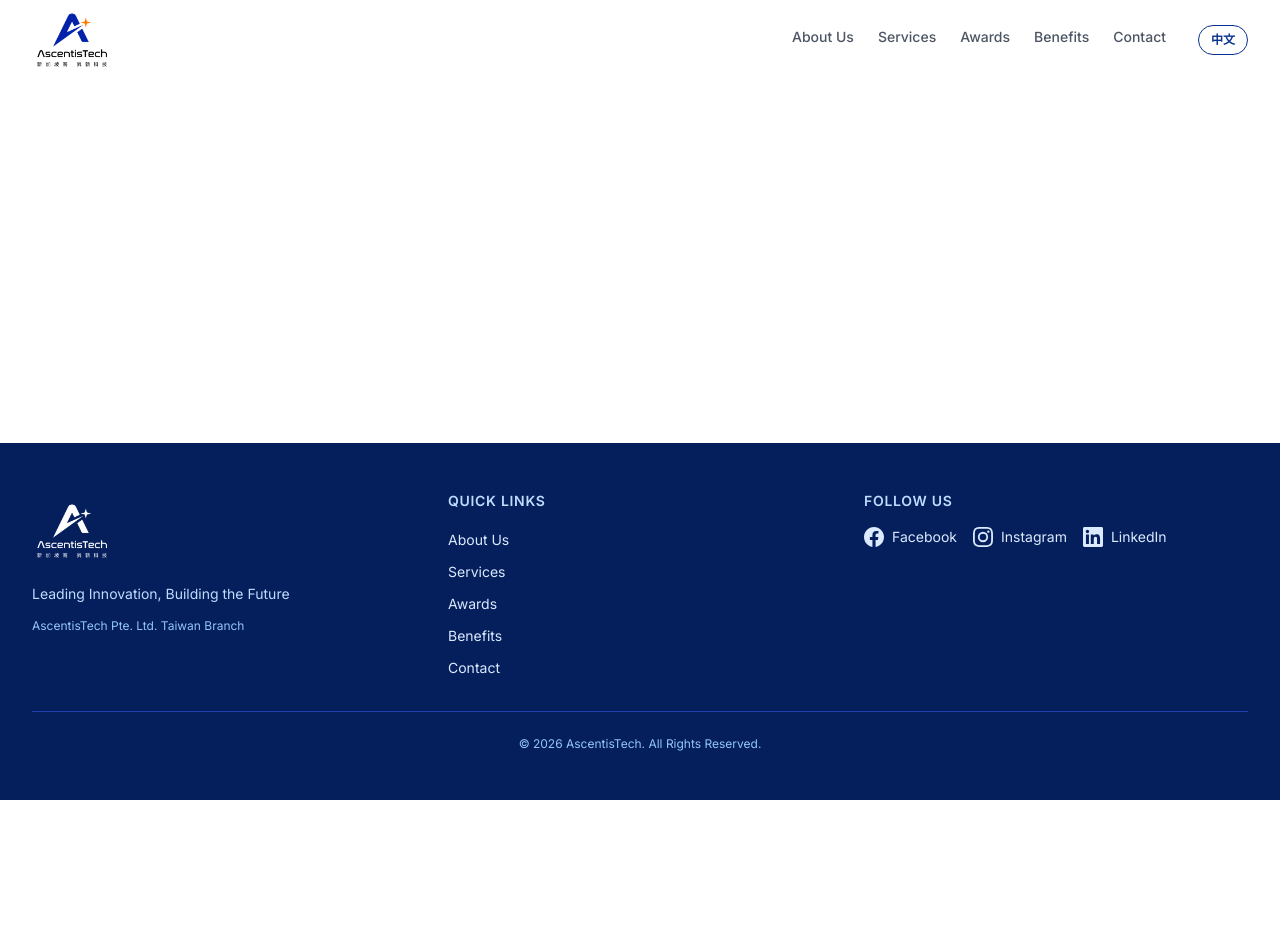
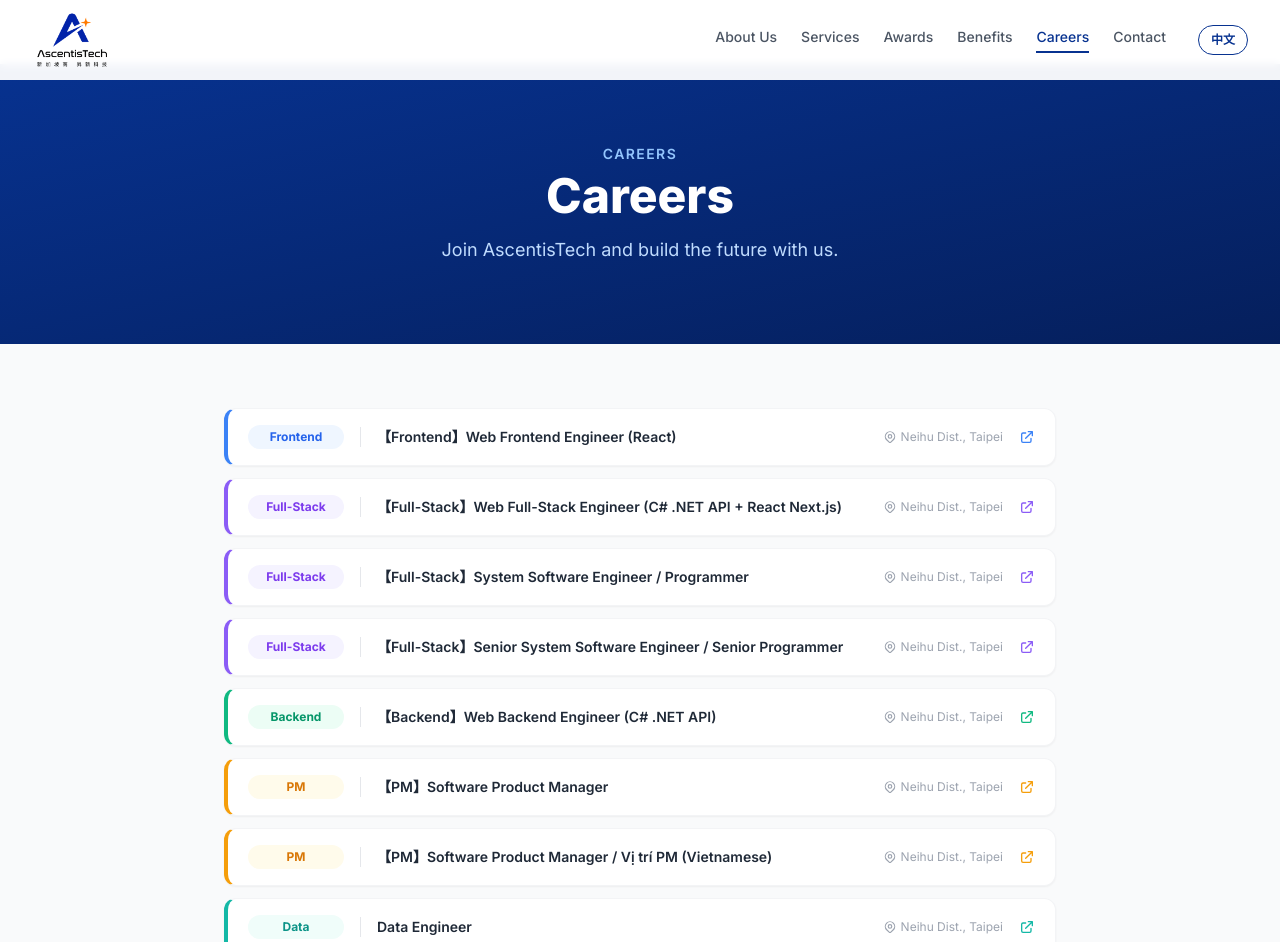
Before and after one commit to PendyChan/at, a React (Vite) app: page /careers in a window 1280 px wide. Shown: the top 942 px of the page. Before the commit the page ends 800 px from the top, so only its background shows below. Built offline with nearby package versions, Linux system fonts and the light colour scheme.

Commit message:
feat: add career page

```diff
--- a/src/App.jsx
+++ b/src/App.jsx
@@ -7,6 +7,7 @@
 import Services from './pages/Services'
 import Awards from './pages/Awards'
 import Benefits from './pages/Benefits'
+import Careers from './pages/Careers'
 import Contact from './pages/Contact'
 
 function ScrollToTop() {
@@ -61,6 +62,7 @@
             <Route path="/services" element={<Services />} />
             <Route path="/awards" element={<Awards />} />
             <Route path="/benefits" element={<Benefits />} />
+            <Route path="/careers" element={<Careers />} />
             <Route path="/contact" element={<Contact />} />
           </Routes>
         </main>
--- a/src/components/Footer.jsx
+++ b/src/components/Footer.jsx
@@ -9,6 +9,7 @@
     { to: '/services', label: t('nav.services') },
     { to: '/awards', label: t('nav.awards') },
     { to: '/benefits', label: t('nav.benefits') },
+    { to: '/careers', label: t('nav.careers') },
     { to: '/contact', label: t('nav.contact') },
   ]
 
--- a/src/components/Navbar.jsx
+++ b/src/components/Navbar.jsx
@@ -27,6 +27,7 @@
     { to: '/services', label: t('nav.services') },
     { to: '/awards', label: t('nav.awards') },
     { to: '/benefits', label: t('nav.benefits') },
+    { to: '/careers', label: t('nav.careers') },
     { to: '/contact', label: t('nav.contact') },
   ]
 
--- a/src/i18n/en.js
+++ b/src/i18n/en.js
@@ -4,6 +4,7 @@
     services: 'Services',
     awards: 'Awards',
     benefits: 'Benefits',
+    careers: 'Careers',
     contact: 'Contact',
   },
   hero: {
@@ -79,11 +80,13 @@
     cat1_title: 'Bonuses & Gifts',
     cat1_i1: 'Year-End Bonus',
     cat1_i2: 'Festival Bonuses & Gifts',
+    cat1_i3: 'Long Service Bonus',
     cat2_title: 'Leave Policy',
     cat2_i1: 'Weekends Off',
     cat2_i2: 'Birthday Leave',
     cat2_i3: 'Paid Sick Leave',
     cat2_i4: 'Extra Annual Leave',
+    cat2_i5: 'Flex Time',
     cat3_title: 'Office Perks',
     cat3_i1: 'Snack Bar',
     cat3_i2: 'Coffee Bar',
@@ -93,6 +96,7 @@
     cat4_i1: 'Company Trip',
     cat4_i2: 'Team Building',
     cat4_i3: 'Birthday Parties',
+    cat4_i4: 'Club Activities',
     cat5_title: 'Care Allowances',
     cat5_i1: 'Wedding Gift',
     cat5_i2: 'Birth Allowance',
@@ -101,6 +105,27 @@
     cat6_i1: 'Labor & Health Insurance',
     cat6_i2: 'Group Insurance',
     cat6_i3: 'Health Checkup',
+    cat7_title: 'Career Learning',
+    cat7_i1: 'Specialized Course',
+    cat7_i2: 'Internal Sharing',
+    cat7_i3: 'Study Space',
+    cat7_i4: 'Language Program',
+  },
+  careers: {
+    title: 'Careers',
+    subtitle: 'Join AscentisTech and build the future with us.',
+    location: 'Neihu Dist., Taipei',
+    apply: 'View Job',
+    j1:  '【Frontend】Web Frontend Engineer (React)',
+    j2:  '【Full-Stack】Web Full-Stack Engineer (C# .NET API + React Next.js)',
+    j3:  '【Backend】Web Backend Engineer (C# .NET API)',
+    j4:  '【Full-Stack】System Software Engineer / Programmer',
+    j5:  '【Full-Stack】Senior System Software Engineer / Senior Programmer',
+    j6:  '【PM】Software Product Manager',
+    j7:  '【PM】Software Product Manager / Vị trí PM (Vietnamese)',
+    j8:  'Data Engineer',
+    j9:  '【Product】UI / UX Designer',
+    j10: '【Product】UX Researcher',
   },
   contact: {
     title: 'Contact Us',
--- a/src/i18n/zh.js
+++ b/src/i18n/zh.js
@@ -4,6 +4,7 @@
     services: '產品服務',
     awards: '榮耀成就',
     benefits: '員工福利',
+    careers: '招募人才',
     contact: '聯絡我們',
   },
   hero: {
@@ -79,11 +80,13 @@
     cat1_title: '獎金禮品',
     cat1_i1: '年終獎金',
     cat1_i2: '三節獎金/禮品',
+    cat1_i3: '久任獎金',
     cat2_title: '休假制度',
     cat2_i1: '週休二日',
     cat2_i2: '生日假',
     cat2_i3: '不扣薪病假',
     cat2_i4: '優於勞基法特休',
+    cat2_i5: '彈性上下班',
     cat3_title: '生活機能',
     cat3_i1: '零食櫃',
     cat3_i2: '咖啡吧',
@@ -93,6 +96,7 @@
     cat4_i1: '國外員工旅遊',
     cat4_i2: '部門團建',
     cat4_i3: '慶生會',
+    cat4_i4: '多元化社團活動',
     cat5_title: '關懷禮金',
     cat5_i1: '結婚禮金',
     cat5_i2: '生育津貼',
@@ -101,6 +105,27 @@
     cat6_i1: '勞健保',
     cat6_i2: '員工團體保險',
     cat6_i3: '員工體檢',
+    cat7_title: '職涯學習',
+    cat7_i1: '專業課程',
+    cat7_i2: '內部分享',
+    cat7_i3: '圖書空間',
+    cat7_i4: '語言進修',
+  },
+  careers: {
+    title: '招募人才',
+    subtitle: '加入昇新科技，與優秀的夥伴一起打造未來。',
+    location: '台北市內湖區',
+    apply: '查看職缺',
+    j1:  '【Frontend】Web前端工程師 (React)',
+    j2:  '【Full-Stack】Web全端工程師 (C# .NET API + React Next.js)',
+    j3:  '【Backend】Web後端工程師 (C# .NET API)',
+    j4:  '【Full-Stack】System Software Engineer / Programmer 軟體工程師',
+    j5:  '【Full-Stack】Senior System Software Engineer / Senior Programmer 資深軟體工程師',
+    j6:  '【PM】Software Product Manager / 軟體產品經理',
+    j7:  '【PM】Software Product Manager / Vị trí PM（越南語職缺）',
+    j8:  'Data Engineer 資料工程師',
+    j9:  '【Product】UI / UX Designer',
+    j10: '【Product】UX Researcher / 使用者經驗研究員',
   },
   contact: {
     title: '聯絡我們',
--- a/src/pages/Benefits.jsx
+++ b/src/pages/Benefits.jsx
@@ -2,12 +2,13 @@
 import { useTranslation } from 'react-i18next'
 
 const categories = [
-  { key: 'cat1', items: ['i1', 'i2'] },
-  { key: 'cat2', items: ['i1', 'i2', 'i3', 'i4'] },
+  { key: 'cat1', items: ['i1', 'i2', 'i3'] },
+  { key: 'cat2', items: ['i1', 'i2', 'i3', 'i4', 'i5'] },
   { key: 'cat3', items: ['i1', 'i2', 'i3', 'i4'] },
-  { key: 'cat4', items: ['i1', 'i2', 'i3'] },
+  { key: 'cat4', items: ['i1', 'i2', 'i3', 'i4'] },
   { key: 'cat5', items: ['i1', 'i2', 'i3'] },
   { key: 'cat6', items: ['i1', 'i2', 'i3'] },
+  { key: 'cat7', items: ['i1', 'i2', 'i3', 'i4'] },
 ]
 
 // Circles scattered across the full page: pos is CSS position props
@@ -91,12 +92,35 @@
 
       {/* Benefits Grid */}
       <section className="relative z-10 py-20" style={{ pointerEvents: 'none' }}>
-        <div className="max-w-5xl mx-auto px-4 sm:px-6 lg:px-8">
-          <div className="grid sm:grid-cols-2 lg:grid-cols-3 gap-6">
-            {categories.map((cat) => (
+        <div className="max-w-5xl mx-auto px-4 sm:px-6 lg:px-8 space-y-6">
+          {/* First row: 4 cards */}
+          <div className="grid grid-cols-2 lg:grid-cols-4 gap-6">
+            {categories.slice(0, 4).map((cat) => (
               <div
                 key={cat.key}
                 className="bg-white/90 backdrop-blur-sm rounded-2xl p-6 border border-gray-100 shadow-md hover:shadow-lg transition-shadow"
+                style={{ pointerEvents: 'auto' }}
+              >
+                <h3 className="text-xl font-bold text-gray-900 mb-4">
+                  {t(`benefits.${cat.key}_title`)}
+                </h3>
+                <ul className="space-y-2">
+                  {cat.items.map((item) => (
+                    <li key={item} className="flex items-center gap-2 text-sm text-gray-600">
+                      <span className="w-1.5 h-1.5 rounded-full bg-brand-blue flex-shrink-0" />
+                      {t(`benefits.${cat.key}_${item}`)}
+                    </li>
+                  ))}
+                </ul>
+              </div>
+            ))}
+          </div>
+          {/* Second row: 3 cards centered */}
+          <div className="flex flex-wrap justify-center gap-6">
+            {categories.slice(4).map((cat) => (
+              <div
+                key={cat.key}
+                className="bg-white/90 backdrop-blur-sm rounded-2xl p-6 border border-gray-100 shadow-md hover:shadow-lg transition-shadow w-full sm:w-[calc(50%-12px)] lg:w-[calc(25%-18px)]"
                 style={{ pointerEvents: 'auto' }}
               >
                 <h3 className="text-xl font-bold text-gray-900 mb-4">
--- /dev/null
+++ b/src/pages/Careers.jsx
@@ -0,0 +1,103 @@
+import { useTranslation } from 'react-i18next'
+
+const jobs = [
+  { key: 'j1',  tag: 'Frontend',    url: 'https://www.104.com.tw/job/8sewq' },
+  { key: 'j2',  tag: 'Full-Stack',  url: 'https://www.104.com.tw/job/8sex6' },
+  { key: 'j4',  tag: 'Full-Stack',  url: 'https://www.104.com.tw/job/8sn2d' },
+  { key: 'j5',  tag: 'Full-Stack',  url: 'https://www.104.com.tw/job/8sn3e' },
+  { key: 'j3',  tag: 'Backend',     url: 'https://www.104.com.tw/job/8sexf' },
+  { key: 'j6',  tag: 'PM',          url: 'https://www.104.com.tw/job/8seyw' },
+  { key: 'j7',  tag: 'PM',          url: 'https://www.104.com.tw/job/8v9u8' },
+  { key: 'j8',  tag: 'Data',        url: 'https://www.104.com.tw/job/8x352' },
+  { key: 'j9',  tag: 'Product',     url: 'https://www.104.com.tw/job/8ugv8' },
+  { key: 'j10', tag: 'Product',     url: 'https://www.104.com.tw/job/8sn4l' },
+]
+
+const tagAccents = {
+  Frontend:     { border: '#3b82f6', bg: '#eff6ff', text: '#2563eb' },
+  'Full-Stack':  { border: '#8b5cf6', bg: '#f5f3ff', text: '#7c3aed' },
+  Backend:      { border: '#10b981', bg: '#ecfdf5', text: '#059669' },
+  PM:           { border: '#f59e0b', bg: '#fffbeb', text: '#d97706' },
+  Data:         { border: '#14b8a6', bg: '#f0fdfa', text: '#0d9488' },
+  Product:      { border: '#f43f5e', bg: '#fff1f2', text: '#e11d48' },
+}
+
+export default function Careers() {
+  const { t } = useTranslation()
+
+  return (
+    <div className="pt-16">
+
+      {/* Header */}
+      <div className="bg-gradient-to-br from-brand-blue to-brand-blue-dark py-20">
+        <div className="max-w-7xl mx-auto px-4 sm:px-6 lg:px-8 text-center">
+          <p className="text-blue-300 font-semibold text-sm uppercase tracking-widest mb-2">
+            Careers
+          </p>
+          <h1 className="text-4xl sm:text-5xl font-extrabold text-white mb-4">
+            {t('careers.title')}
+          </h1>
+          <p className="text-blue-200 max-w-2xl mx-auto text-lg">
+            {t('careers.subtitle')}
+          </p>
+        </div>
+      </div>
+
+      {/* Job Listings */}
+      <section className="py-16 bg-gray-50">
+        <div className="max-w-4xl mx-auto px-4 sm:px-6 lg:px-8">
+          <div className="flex flex-col gap-3">
+            {jobs.map((job) => {
+              const accent = tagAccents[job.tag] ?? { border: '#6b7280', bg: '#f9fafb', text: '#4b5563' }
+              return (
+                <a
+                  key={job.key}
+                  href={job.url}
+                  target="_blank"
+                  rel="noopener noreferrer"
+                  className="group flex items-center gap-4 rounded-xl px-5 py-4 bg-white border border-gray-100 shadow-sm hover:shadow-md transition-all duration-200"
+                  style={{ borderLeft: `4px solid ${accent.border}` }}
+                >
+                  {/* Tag badge */}
+                  <span
+                    className="shrink-0 text-xs font-bold px-2.5 py-1 rounded-full w-24 text-center"
+                    style={{ backgroundColor: accent.bg, color: accent.text }}
+                  >
+                    {job.tag}
+                  </span>
+
+                  {/* Divider */}
+                  <span className="shrink-0 w-px h-5 bg-gray-200" />
+
+                  {/* Title */}
+                  <span className="flex-1 text-sm font-semibold text-gray-800 group-hover:text-gray-950 transition-colors leading-snug">
+                    {t(`careers.${job.key}`)}
+                  </span>
+
+                  {/* Location */}
+                  <span className="shrink-0 hidden sm:flex items-center gap-1 text-xs text-gray-400">
+                    <svg className="w-3.5 h-3.5" fill="none" stroke="currentColor" viewBox="0 0 24 24">
+                      <path strokeLinecap="round" strokeLinejoin="round" strokeWidth={2} d="M17.657 16.657L13.414 20.9a1.998 1.998 0 01-2.827 0l-4.244-4.243a8 8 0 1111.314 0z" />
+                      <path strokeLinecap="round" strokeLinejoin="round" strokeWidth={2} d="M15 11a3 3 0 11-6 0 3 3 0 016 0z" />
+                    </svg>
+                    {t('careers.location')}
+                  </span>
+
+                  {/* Arrow */}
+                  <svg
+                    className="shrink-0 w-4 h-4 text-gray-300 group-hover:translate-x-0.5 group-hover:-translate-y-0.5 transition-transform duration-200"
+                    style={{ color: accent.border }}
+                    fill="none" stroke="currentColor" viewBox="0 0 24 24"
+                  >
+                    <path strokeLinecap="round" strokeLinejoin="round" strokeWidth={2} d="M10 6H6a2 2 0 00-2 2v10a2 2 0 002 2h10a2 2 0 002-2v-4M14 4h6m0 0v6m0-6L10 14" />
+                  </svg>
+                </a>
+              )
+            })}
+          </div>
+        </div>
+      </section>
+
+    </div>
+  )
+}
```
